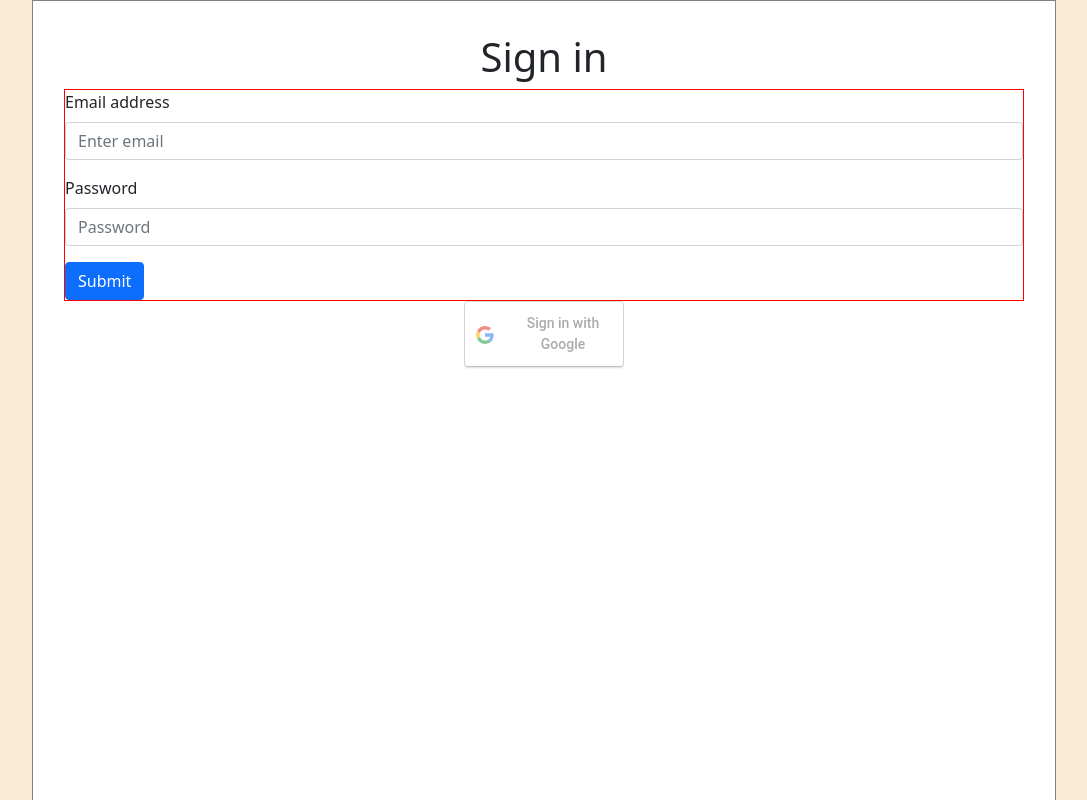
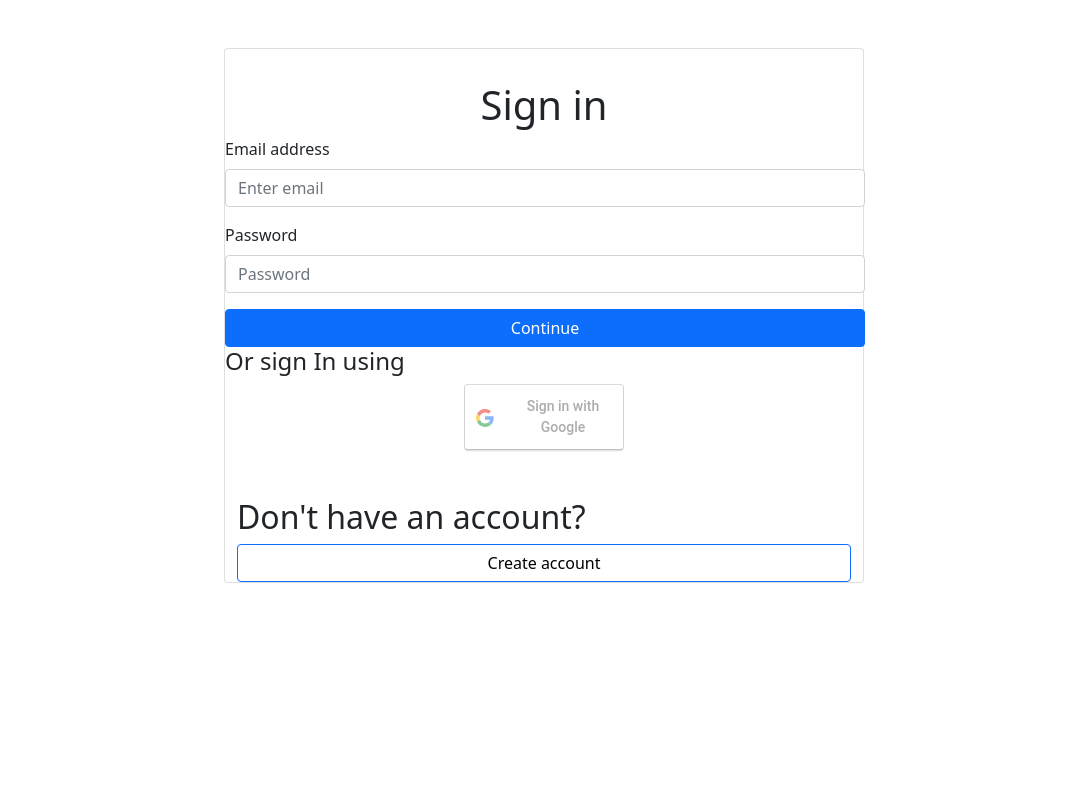
Before and after one commit to AaronB22/Good-Shop, a React (Create React App) app in the folder client/: page /login in a window 1280 px wide. Shown: the top 800 px of the page, without its empty margins (96-1183 px from the left). Built offline with nearby package versions, Linux system fonts and the light colour scheme; no server answers.

Commit message:
added fetch to get user when login

```diff
--- a/client/src/App.scss
+++ b/client/src/App.scss
@@ -1,12 +1,15 @@
 .App{
-    border: gray 1px solid;
+    // border: gray 1px solid;
     width: 80%;
     height: 100rem;
     margin-left: auto;
     margin-right: auto;
     background-color: white;
 }
-
-body{
-    background-color: antiquewhite;
+.center{
+    margin-left: auto;
+    margin-right: auto;
 }
+// body{
+//     background-color: antiquewhite;
+// }
--- a/client/src/Pages/Login/Login.js
+++ b/client/src/Pages/Login/Login.js
@@ -2,46 +2,80 @@ import './Login.scss'
 import GoogleLogin from "react-google-login";
 import {Container, Card, Form, Button} from "react-bootstrap";
 import { NavBarContext } from '../../utils/navBarStatus';
-import { useContext } from 'react';
+import { useContext, useEffect, useState } from 'react';
 
 const Login = () => {
+    const [loaded, setLoaded]= useState(false)
     const {navBarStatus, setNavBarStatus}= useContext(NavBarContext)
+    const [email, setEmail]=useState()
+    const [password, setPassword]= useState()
+    useEffect(()=>{
         setNavBarStatus('closed')
+        setLoaded(true)
+   },[])
     const handleFailure= (result) =>{
         console.log('FAIL TO GET GOOGLE DATA')
         alert(result)
     }
-    const handleLogin=(result)=>{
+    const handleGoogleLogin=(result)=>{
         console.log(result)
     }
 
+    const handleLogin=()=>{
+        const userReq={
+            "email": email.trim(),
+            "password": password.trim()
+        }
+        console.log(userReq)
+        fetch('/api/validateUser',{
+            method: "POST",
+            body: JSON.stringify(userReq),
+            headers: {
+                Accept: 'application/json, text/plain, */*',
+                'Content-Type': 'application/json',
+              }
+        }).then((res)=>{
+            return res.json()
+        }).then(data=>{
+            console.log(data)
+        })
+    }
 
+    if(loaded){
         return (
-        <>
+            <Card className='loginCard'>
              <h1 className='signinHeader'>Sign in</h1>
-        <Form className="loginForm">
-        <Form.Group className="mb-3" controlId="formBasicEmail">
+            <Form className="loginForm" >
+            <Form.Group className="mb-3" controlId="formBasicEmail" onChange={(x)=>{
+                    setEmail(x.target.value)
+                }}>
                 <Form.Label>Email address</Form.Label>
                 <Form.Control type="email" placeholder="Enter email" />
                 <Form.Text className="text-muted">
                 </Form.Text>
             </Form.Group>
 
-        <Form.Group className="mb-3" controlId="formBasicPassword">
+            <Form.Group className="mb-3" controlId="formBasicPassword" onChange={(x)=>{
+                    setPassword(x.target.value)
+                }}>
                 <Form.Label>Password</Form.Label>
                 <Form.Control type="password" placeholder="Password" />
             </Form.Group>
-        <Button variant="primary" type="submit">
-            Submit
+            <Button  style={{
+                width:'100%'
+            }}
+                onClick={handleLogin}
+            >
+                Continue
             </Button>
             </Form>
-
+                <h4>Or sign In using</h4>
                 <Card
-                className='loginBtn'
+                    className='loginBtnGoogle'
                 >
                     <GoogleLogin
                     clientId={process.env.REACT_APP_GOOGLE_CLIENT_ID}
-                onSuccess={handleLogin}
+                    onSuccess={handleGoogleLogin}
                     onFailure={handleFailure}
                     style={{
                         marginLeft:"auto",
@@ -50,9 +84,31 @@ const Login = () => {
                     />
 
                 </Card>
+                <Container className='createAccCont'>
+                    <h2>
+                        Don't have an account?
+                    </h2>
+                    <Button variant="primary" type="submit" style={{
+                            width:'100%',
+                            background:'white',
+                            color:'black',
+                            border:'black 3xp solid'
+                     }}>
+                        Create account
+                    </Button>
+                </Container>
 
-        </>
+            </Card>
          );
+
+    }
+    if(!loaded){
+        return(
+            <h1>
+                Loading...
+            </h1>
+        )
+    }
 }
 
 export default Login;
--- a/client/src/Pages/Login/Login.scss
+++ b/client/src/Pages/Login/Login.scss
@@ -1,17 +1,28 @@
-.loginBtn{
+.loginBtnGoogle{
     margin-left: auto;
     margin-right: auto;
     width: 10rem;
 }
 
 .loginForm{
-    width: 60rem;
+    width: 40rem;
     margin-left: auto;
     margin-right: auto;
-    border: red solid 1px;
 }
 
 .signinHeader{
     text-align: center;
     margin-top: 2rem;
 }
+
+.loginCard{
+    margin-left: auto;
+    margin-right: auto;
+    width: 40rem;
+    margin-bottom: 3rem;
+    margin-top: 3rem;
+}
+
+.createAccCont{
+    margin-top: 3rem;
+}
```
Lines whose indentation alone changed are shown as unchanged.
